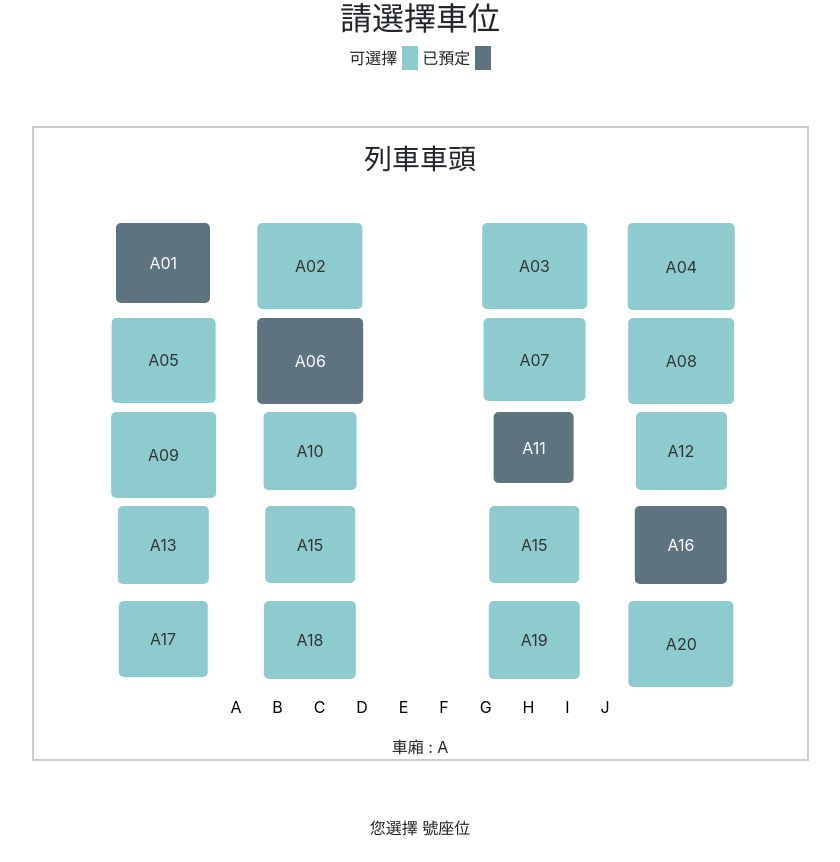
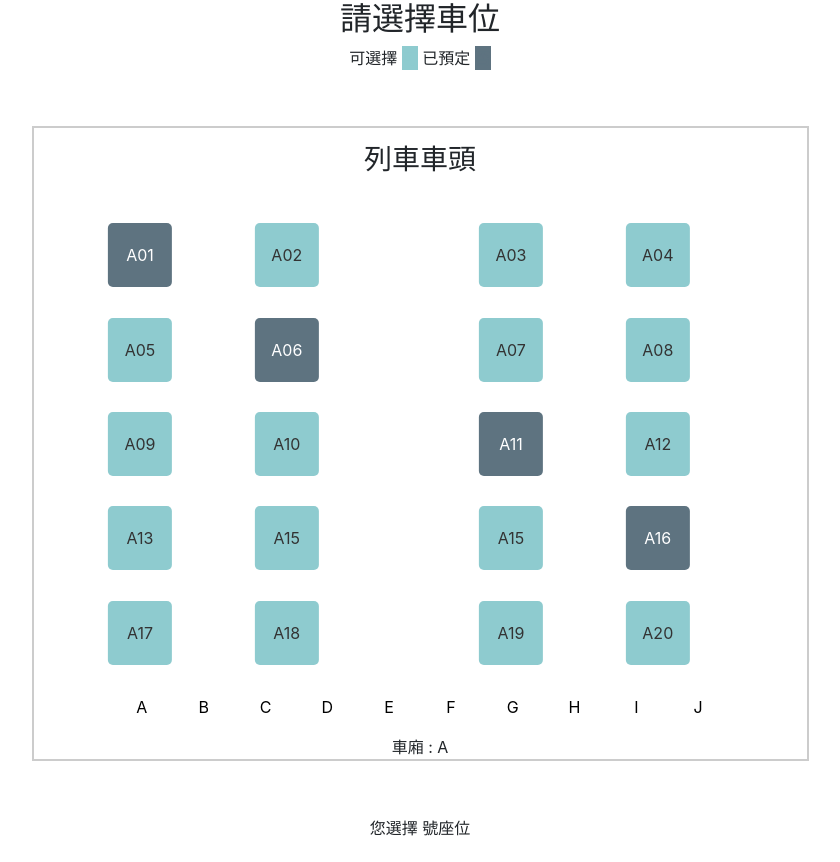
Before and after one commit to WANG-JHAN-TENG/test, a Nuxt app: page / in a window 1280 px wide. Shown: the whole page, without its empty margins (220-1060 px from the left). Built offline with nearby package versions, Linux system fonts and the light colour scheme.

Commit message:
adjust .button & .singleCar

```diff
--- a/components/First.vue
+++ b/components/First.vue
@@ -229,9 +229,11 @@ export default {
     display: inline-block;
     transform: translateX(-33%);
     background: #8ecbcf;
-    padding: 100% 120%;
+    height: 8vh;
+    width: 8vh;
     color: #333;
     cursor: pointer;
+    line-height: 8vh;
   }
   .oneTrain .button:hover {
     background: #8ecbcf7c;
@@ -248,6 +250,8 @@ export default {
   }
   .singleCar{
     margin: 0 2%;
+    height: 100%;
+    width: 4%;
     font-size: normal;
     cursor: pointer;
     color: rgb(0, 0, 0);
```
